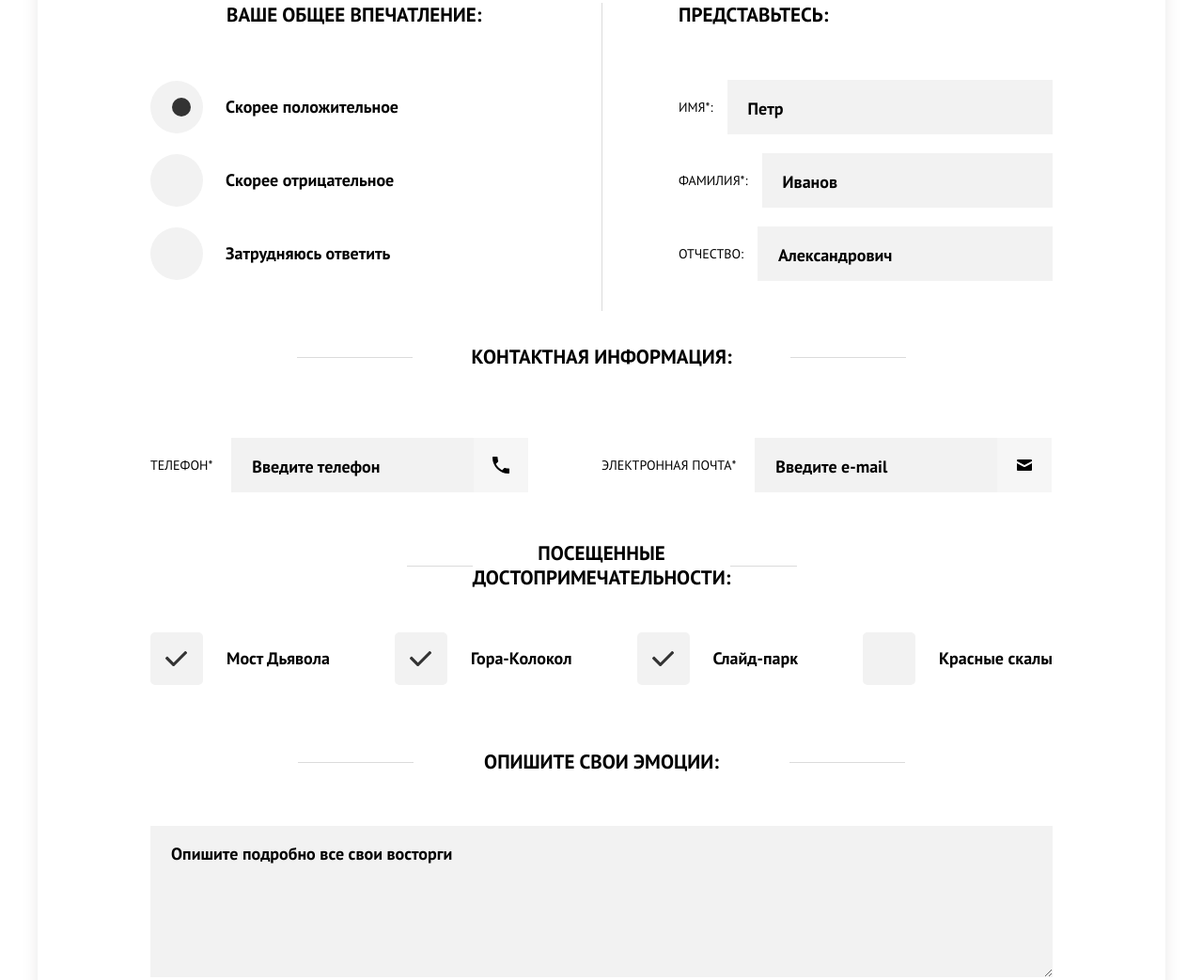
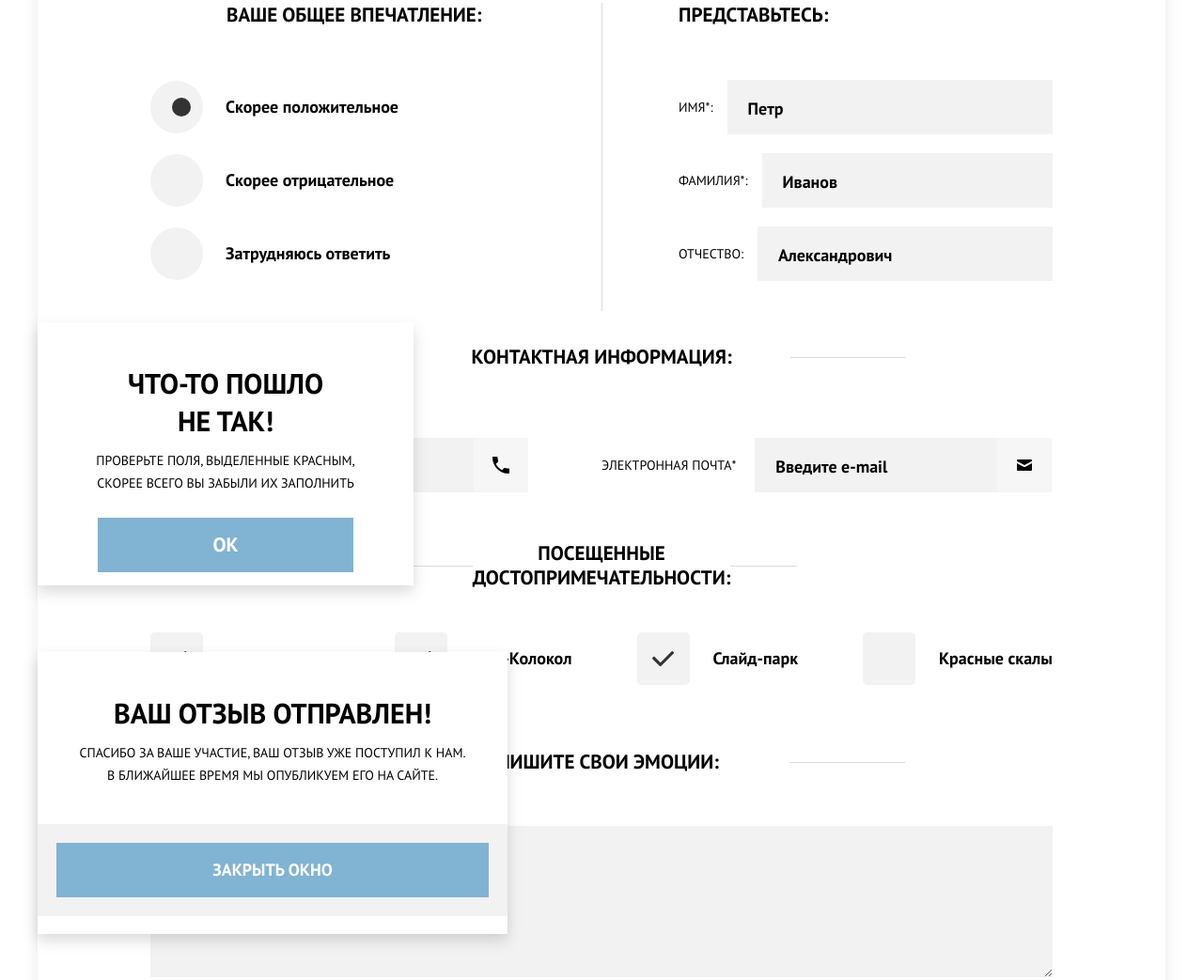
Before and after one commit to pashaprig/638417-sedona-22, a website: page source/form.html in a window 1280 px wide. Shown: the part 633-1676 px from the top of the page at 94% size. Drawn offline with nearby package versions, Linux system fonts and the light colour scheme; files that its build step writes are made by us from their sources.

Commit message:
Modal position

```diff
--- a/source/form.html
+++ b/source/form.html
@@ -278,7 +278,7 @@
       </footer>
     </div>
 
-    <section class="modal modal__failure">
+    <section class="modal modal__failure modal__failure--open modal__failure--close">
       <div class="modal__failure__text">
         <div class="legend legend--modal">
           <h1 class="legend__title legend__title--modal">Что-то пошло не так!</h1>
@@ -290,7 +290,7 @@
       </div>
     </section>
 
-    <section class="modal modal__success">
+    <section class="modal modal__success modal__success--open modal__success--close">
       <div class="modal__success__text">
         <div class="legend legend--modal">
           <h1 class="legend__title legend__title--modal">Ваш отзыв отправлен!</h1>
--- a/source/sass/blocks/legend.scss
+++ b/source/sass/blocks/legend.scss
@@ -34,7 +34,7 @@
   }
 
   &--modal {
-    margin-bottom: 20px;
+    margin-bottom: 25px;
 
     @media (min-width: $tablet-width) {
       font-size: 30px;
@@ -81,7 +81,6 @@
 
   &--modal {
     padding: 0 45px;
-    margin-bottom: 20px;
 
     @media (min-width: $tablet-width) {
       padding: 0 40px;
--- a/source/sass/blocks/modal.scss
+++ b/source/sass/blocks/modal.scss
@@ -2,15 +2,51 @@
   min-height: 280px;
   margin-right: auto;
   margin-left: auto;
+  background-color: $basic-white;
   box-shadow: 0 7px 15px rgba(0, 1, 1, 0.15);
 }
 
 .modal__failure {
   max-width: 400px;
+
+  &--open {
+    position: absolute;
+    bottom: 719px;
+  }
+
+  // &--close {
+  //   display: none;
+  // }
 }
 
 .modal__success {
   max-width: 640px;
+  min-height: 300px;
+
+  &--open {
+    position: absolute;
+    bottom: 348px;
+  }
+
+  // &--close {
+  //   display: none;
+  // }
+}
+
+.modal__failure__text {
+  margin-bottom: 25px;
+}
+
+.modal__success__text {
+  margin-bottom: 40px;
+}
+
+.modal__success .button {
+  width: 100%;
+  margin-right: 0;
+  margin-left: 0;
+  font-size: 18px;
+  line-height: 26px;
 }
 
 .modal__button {
@@ -25,10 +61,13 @@
   display: flex;
   justify-content: center;
   align-items: center;
-  min-height: 98px;
+  padding: 20px;
   background-color: $controls-grey;
 }
 
 .modal__success__button .button {
-  min-width: 458px;
+  @media (min-width: $tablet-width) {
+    min-width: 458px;
+  }
+
 }
--- a/source/sass/blocks/page-body.scss
+++ b/source/sass/blocks/page-body.scss
@@ -1,4 +1,5 @@
 .page-body {
+  position: relative;
   margin: 0;
   font-family: "PT Sans", "Arial", sans-serif;
   font-weight: 400;
```
